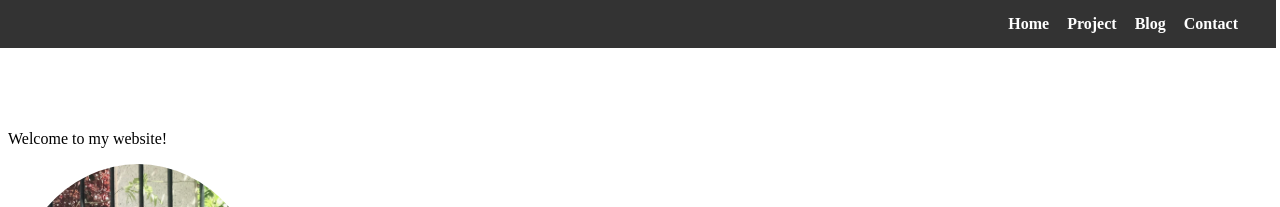
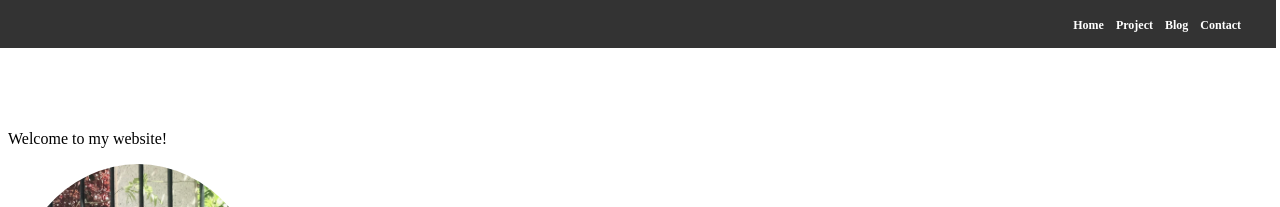
Before and after one commit to miaozhang2025/miaozhang2025.github.io, a Jekyll site: the page built from index.md, in a window 1280 px wide. Shown: the top 207 px of the page. Built offline with Jekyll 4.4.1, drawn with Linux system fonts in a browser that asks for light colours.

Commit message:
Update custom.css

```diff
--- a/assets/css/custom.css
+++ b/assets/css/custom.css
@@ -36,9 +36,9 @@ ul li {
 ul li a {
   color: white;
   text-decoration: none;
-  font-size: 16px;
+  font-size: 12px;
   font-weight: bold;
-  padding: 6px 8px;
+  padding: 2px 5px;
 }
 
 ul li a:hover {
```
